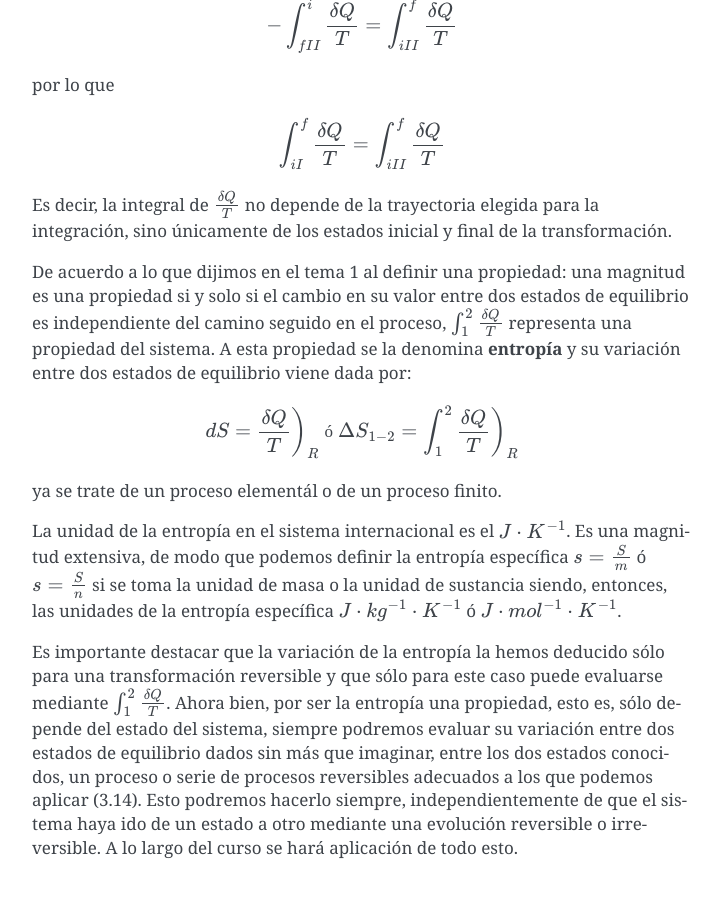
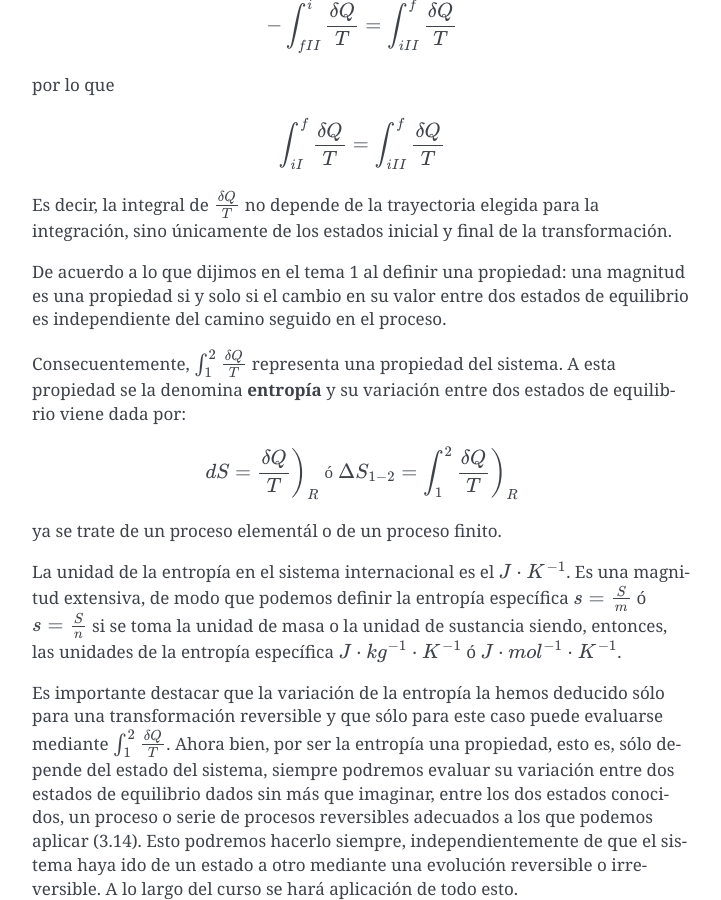
Before and after one commit to mantielero/termodinamica, a Sphinx documentation site: the page built from source/segundo_principio_entropia.rst, in a window 1280 px wide and 900 px high, scrolled down 1054 px. Shown: the whole window, without its empty margins (388-1109 px from the left). Built offline with Sphinx 7.4.7, drawn with Linux system fonts in a browser that asks for light colours.

Commit message:
Update segundo_principio_entropia.rst

```diff
--- a/source/segundo_principio_entropia.rst
+++ b/source/segundo_principio_entropia.rst
@@ -50,7 +50,9 @@ por lo que
 
 Es decir, la integral de :math:`\frac{\delta Q}{T}` no depende de la trayectoria elegida para la integración, sino únicamente de los estados inicial y final de la transformación.
 
-De acuerdo a lo que dijimos en el tema 1 al definir una propiedad: una magnitud es una propiedad si y solo si el cambio en su valor entre dos estados de equilibrio es independiente del camino seguido en el proceso, :math:`\int_1^2 \frac{\delta Q}{T}` representa una propiedad del sistema. A esta propiedad se la denomina **entropía** y su variación entre dos estados de equilibrio viene dada por:
+De acuerdo a lo que dijimos en el tema 1 al definir una propiedad: una magnitud es una propiedad si y solo si el cambio en su valor entre dos estados de equilibrio es independiente del camino seguido en el proceso.
+
+Consecuentemente, :math:`\int_1^2 \frac{\delta Q}{T}` representa una propiedad del sistema. A esta propiedad se la denomina **entropía** y su variación entre dos estados de equilibrio viene dada por:
 
 .. math::
 
```
